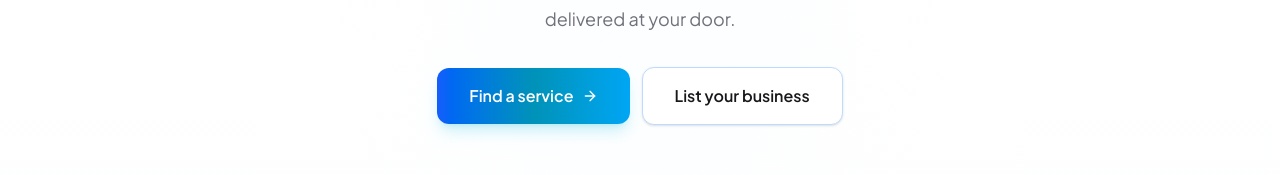
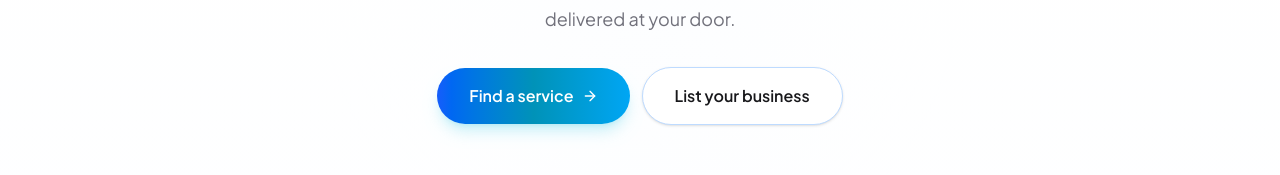
Before and after one commit to EkeanyanwuDavid/appointment-sass, a React (Vite) app in the folder frontend/: page / in a window 1280 px wide. Shown: the part 318-493 px from the top of the page. Built offline with nearby package versions, Linux system fonts and the light colour scheme; no server answers; a web font is replaced by a local one.

Commit message:
landing pg

```diff
--- a/frontend/src/pages/auth/LandingPage.tsx
+++ b/frontend/src/pages/auth/LandingPage.tsx
@@ -181,7 +181,7 @@ const LandingPage = () => {
               >
                 <Link
                   to="/register"
-                  className="w-full sm:w-auto flex items-center justify-center gap-2 bg-gradient-to-r from-blue-600 via-cyan-600 to-sky-500 text-white rounded-xl px-8 py-4 text-base font-semibold shadow-lg shadow-cyan-500/20 hover:shadow-xl transition-all"
+                  className="w-full sm:w-auto flex items-center justify-center gap-2 bg-gradient-to-r from-blue-600 via-cyan-600 to-sky-500 text-white rounded-full px-8 py-4 text-base font-semibold shadow-lg shadow-cyan-500/20 hover:shadow-xl transition-all"
                 >
                   Find a service
                   <ArrowRight size={16} />
@@ -194,7 +194,7 @@ const LandingPage = () => {
               >
                 <Link
                   to="/register"
-                  className="w-full sm:w-auto flex items-center justify-center gap-2 border border-blue-200 bg-white text-zinc-900 rounded-xl px-8 py-4 text-base font-semibold shadow-sm hover:bg-slate-50 hover:shadow-md transition-all"
+                  className="w-full sm:w-auto flex items-center justify-center gap-2 border border-blue-200 bg-white text-zinc-900 rounded-full px-8 py-4 text-base font-semibold shadow-sm hover:bg-slate-50 hover:shadow-md transition-all"
                 >
                   List your business
                 </Link>
```
